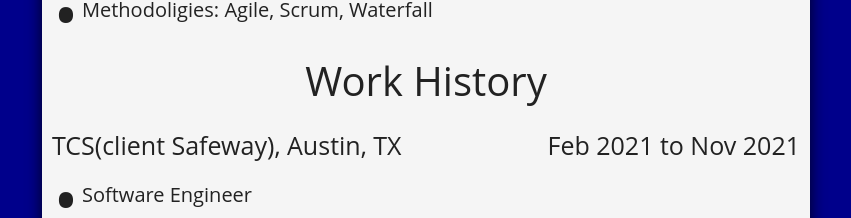
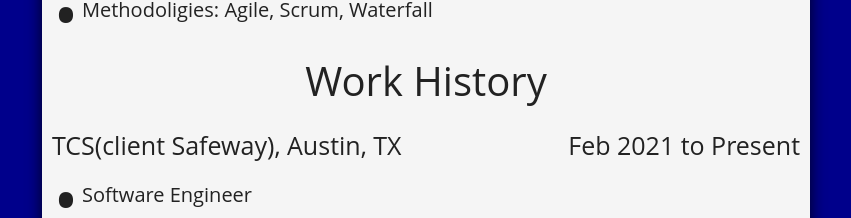
Before and after one commit to DanSimonson/mariposa-app, a React (Create React App) app in the folder frontend/: page /resume in a window 1280 px wide. Shown: the part 1013-1231 px from the top of the page, without its empty margins (214-1065 px from the left). Built offline with nearby package versions, Linux system fonts and the light colour scheme.

Commit message:
changed dates

```diff
--- a/frontend/src/Views/Resume/Resume.js
+++ b/frontend/src/Views/Resume/Resume.js
@@ -84,7 +84,7 @@
           </ul>*/}
           <div className="work-title">
             <p>TCS(client Safeway), Austin, TX</p>
-            <p>Feb 2021 to Nov 2021</p>
+            <p>Feb 2021 to Present</p>
           </div>
           <ul>
             <li>
```
